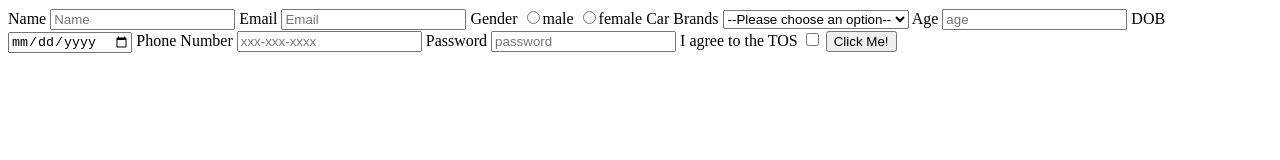
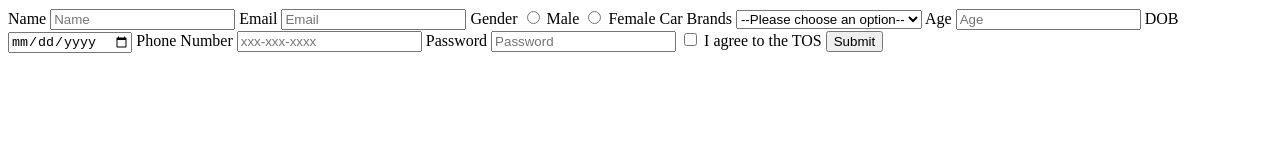
Before and after one commit to acciojob/signup-form-car-Iflaqbhat, a website: page main.html in a window 1280 px wide. Drawn offline with Linux system fonts and the light colour scheme.

Commit message:
created a submission

```diff
--- a/main.html
+++ b/main.html
@@ -1,22 +1,28 @@
 <!DOCTYPE html>
-
-<html>
-
+<html lang="en">
 <head>
+    <meta charset="UTF-8">
+    <meta name="viewport" content="width=device-width, initial-scale=1.0">
     <link rel="stylesheet" href="styles.css">
+    <title>Signup Form</title>
 </head>
-
 <body>
-	<!-- the entire body must be written by student -->
     <form method="post">
         <label for="name">Name</label>
-		<input type="text" id="name" placeholder="Name" required>
+        <input type="text" id="name" name="name" placeholder="Name" required>
+
         <label for="email">Email</label>
-		<input type="email" id="email" placeholder="Email" required>
-		<label for="gender_m">Gender</label>
-		<input type="radio" id="gender_m" placeholder="-" name="gender" required>male
-		<input type="radio" id="gender_f" placeholder="-" name="gender" required>female
-		<label for="cars">Car Brands</label>
+        <input type="email" id="email" name="email" placeholder="Email" required>
+
+        <label>Gender</label>
+        <label for="gender_m">
+            <input type="radio" id="gender_m" name="gender" value="male" required> Male
+        </label>
+        <label for="gender_f">
+            <input type="radio" id="gender_f" name="gender" value="female" required> Female
+        </label>
+
+        <label for="car-brands">Car Brands</label>
         <select id="car-brands" name="cars" required>
             <option value="" disabled selected>--Please choose an option--</option>
             <option value="toyota">Toyota</option>
@@ -26,21 +32,26 @@
             <option value="audi">Audi</option>
             <!-- Add more car brands as needed -->
         </select>
+
         <label for="age">Age</label>
-		<input type="number" id="age" placeholder="age"  required>
+        <input type="number" id="age" name="age" placeholder="Age" required>
+
         <label for="dob">DOB</label>
-		<input type="date" required id="dob" placeholder="-">
+        <input type="date" id="dob" name="dob" required>
+
         <label for="tel">Phone Number</label>
-		<input type="tel" id="tel" placeholder="xxx-xxx-xxxx">
+        <input type="tel" id="tel" name="tel" placeholder="xxx-xxx-xxxx">
+
         <label for="password">Password</label>
-		<input type="password" required id="password" placeholder="password">
-		<label for="tos">I agree to the TOS</label>
-		<input type="checkbox" required id="tos" placeholder="-">
-		<button type="button">Click Me!</button>
+        <input type="password" id="password" name="password" placeholder="Password" required>
+
+        <label for="tos">
+            <input type="checkbox" id="tos" name="tos" required> I agree to the TOS
+        </label>
+
+        <button type="submit">Submit</button>
     </form>
-    <script type="text/javascript" src="./script.js">
-</script>
 
+    <script type="text/javascript" src="./script.js"></script>
 </body>
-
 </html>
```
Lines whose indentation alone changed are shown as unchanged.
